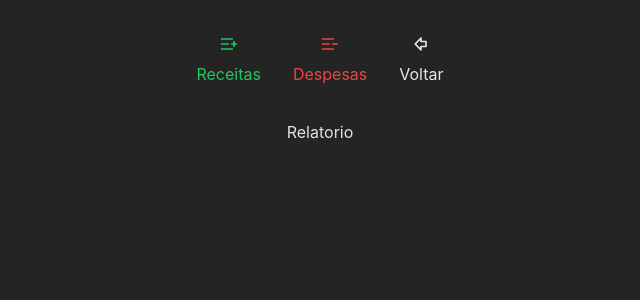
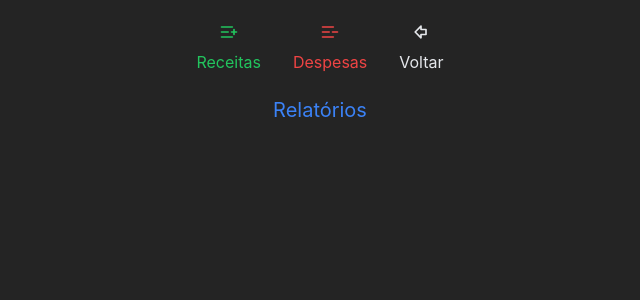
Before and after one commit to carlosarraes/fluxr, a Vue app in the folder client/: page /relatorio in a window 1280 px wide. Shown: the top 300 px of the page, without its empty margins (320-960 px from the left). Built offline with nearby package versions, Linux system fonts and the light colour scheme.

Commit message:
feat: styling changes to relatorios

```diff
--- a/client/src/pages/Relatorio.vue
+++ b/client/src/pages/Relatorio.vue
@@ -5,16 +5,16 @@ import Nav from '../components/Nav.vue'
 <template>
   <Nav />
   <main>
-    <h1>Relatorio</h1>
+    <h1 class="text-xl text-blue-500 text-center">Relatórios</h1>
   </main>
 </template>
 
 <style scoped>
 nav {
-  height: 15vh;
+  height: 12vh;
 }
 
 main {
-  height: 85vh;
+  height: 88vh;
 }
 </style>
```
